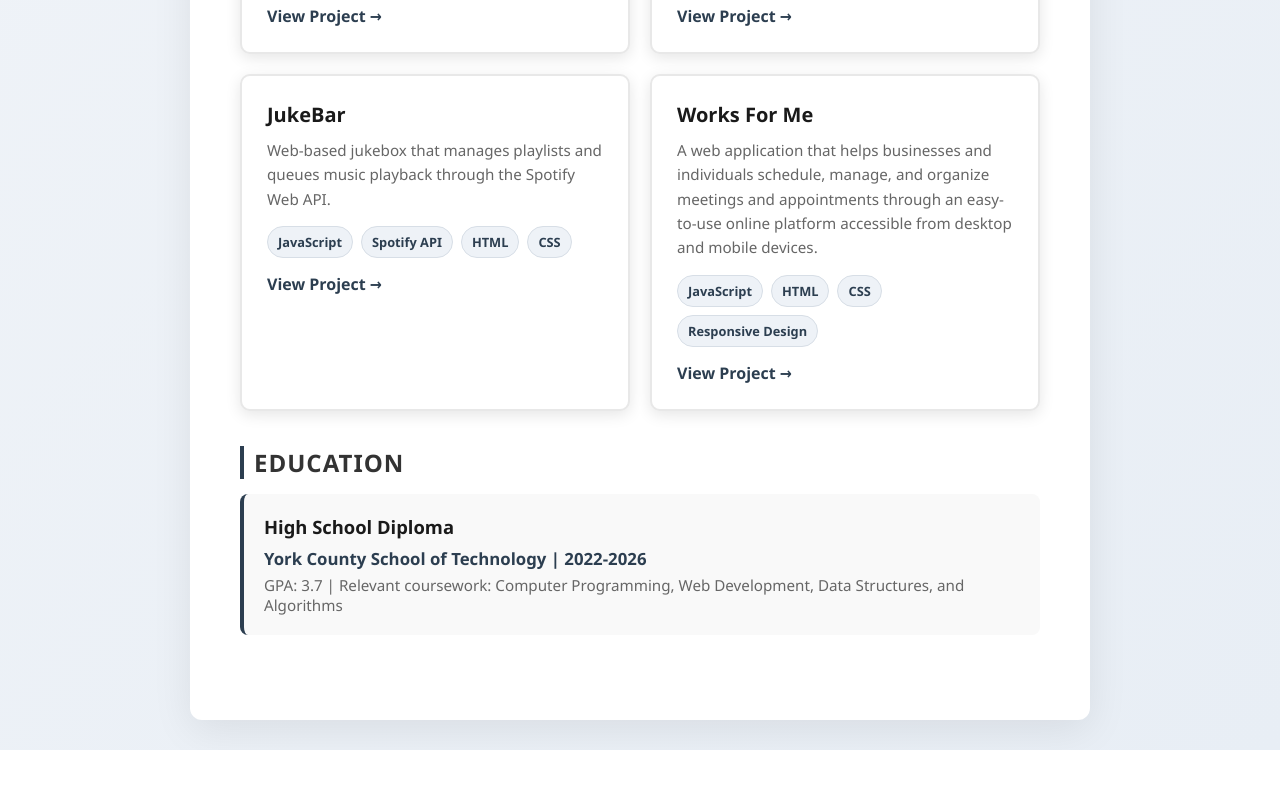
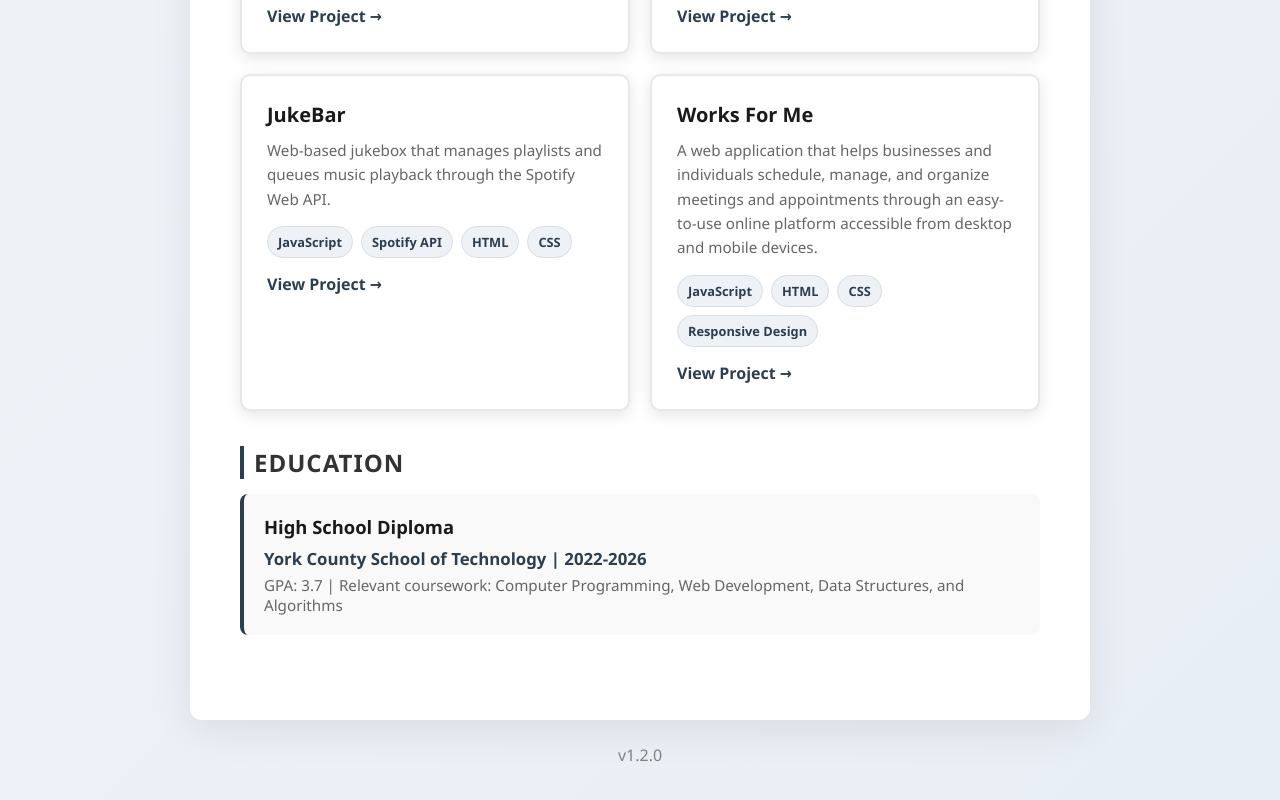
Before and after one commit to RobertFilms/Resume, a React (Vite) app: page / in a window 1280 px wide. Shown: the part 2180-2980 px from the top of the page. Before the commit the page ends 2930 px from the top, so only its background shows below. Built offline with nearby package versions, Linux system fonts and the light colour scheme.

Commit message:
added version control

```diff
--- a/src/App.jsx
+++ b/src/App.jsx
@@ -1,4 +1,6 @@
-import React, { useState } from 'react'
+import React, { useEffect, useState } from 'react'
+
+const pageVersion = 'v1.2.0' // Update this version string as needed
 
 const resumeData = {
     fullName: 'Robert Ambartsumyan',
@@ -169,6 +171,13 @@ const pageCopy = {
 function App() {
     const [activePage, setActivePage] = useState('home')
     const [enlargedCert, setEnlargedCert] = useState(null)
+    const [hasFooterRoom, setHasFooterRoom] = useState(() => window.innerHeight >= 500)
+
+    useEffect(() => {
+        const updateFooterVisibility = () => setHasFooterRoom(window.innerHeight >= 500)
+        window.addEventListener('resize', updateFooterVisibility)
+        return () => window.removeEventListener('resize', updateFooterVisibility)
+    }, [])
 
     const goHome = () => setActivePage('home')
 
@@ -613,6 +622,22 @@ function App() {
                 {activePage === 'contact' && renderContactPage()}
             </main>
             {renderCertModal()}
+            {hasFooterRoom && (
+                <footer
+                    className="page-version"
+                    style={{
+                        position: 'relative',
+                        width: '100%',
+                        boxSizing: 'border-box',
+                        marginTop: '1rem',
+                        padding: '0.5rem 1rem',
+                        color: 'gray',
+                        textAlign: 'center',
+                    }}
+                >
+                    {pageVersion}
+                </footer>
+            )}
         </div>
     )
 }
```
